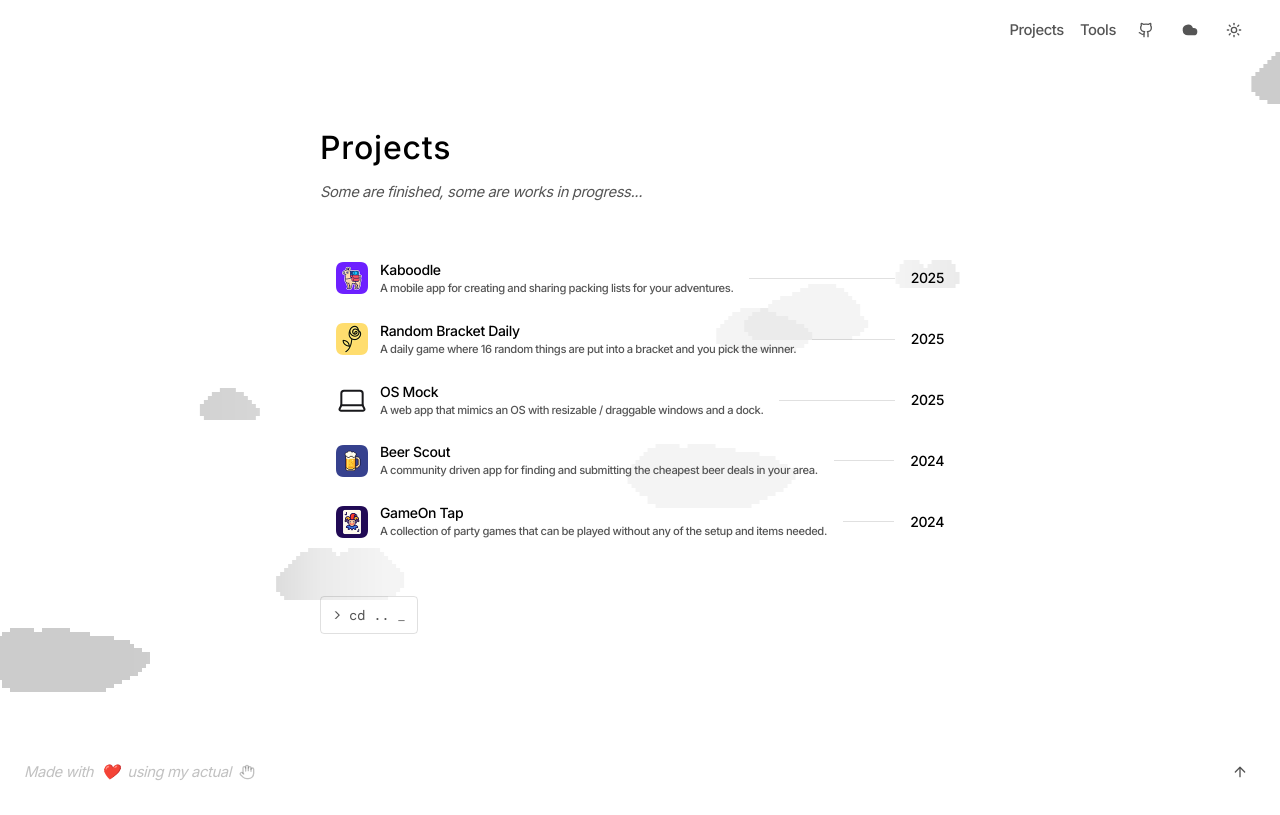
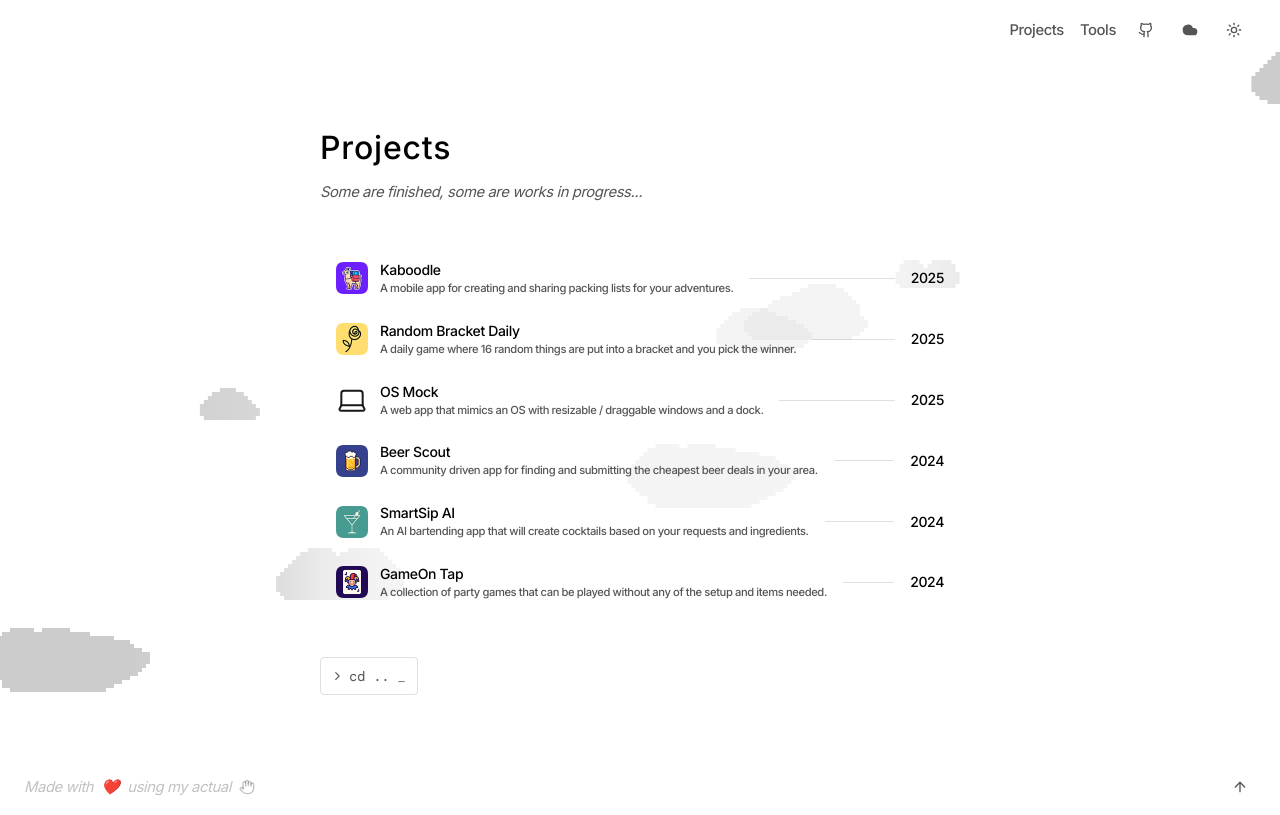
Before and after one commit to Awhalen1999/portfolio, a Next.js app: page /projects in a window 1280 px wide. Built offline with nearby package versions, Linux system fonts and the light colour scheme; a web font is replaced by a local one.

Commit message:
add project

```diff
--- a/app/(content)/projects/page.tsx
+++ b/app/(content)/projects/page.tsx
@@ -45,6 +45,14 @@ const projects: Project[] = [
     link: 'https://github.com/beer-scout-project/beer-scout',
   },
   {
+    icon: '/smart-sip.png',
+    title: 'SmartSip AI',
+    description:
+      'An AI bartending app that will create cocktails based on your requests and ingredients.',
+    year: '2024',
+    link: 'https://github.com/Awhalen1999/smart-sip',
+  },
+  {
     icon: '/gameon-tap.png',
     title: 'GameOn Tap',
     description:
```
Also changed, not shown: public/smart-sip.png (added).
